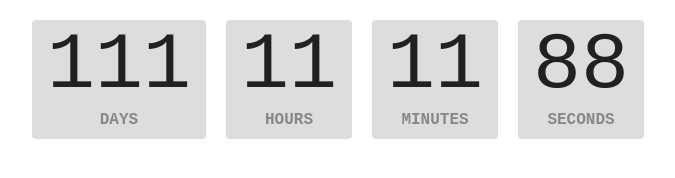
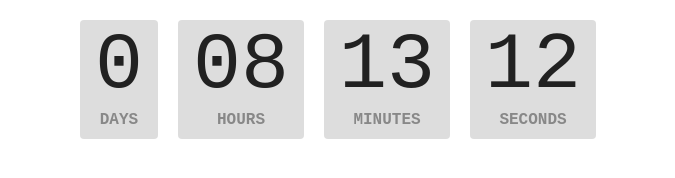
Before and after one commit to grig-d/goit-js-hw-11-timer, a plain HTML site: page index.html in a window 1280 px wide. Shown: the whole page, without its empty margins (302-977 px from the left). Drawn offline with Linux system fonts and the light colour scheme.

Commit message:
works as not-plugin

```diff
--- a/index.html
+++ b/index.html
@@ -10,22 +10,22 @@
   <body>
     <div class="timer" id="timer-1">
       <div class="field">
-        <span class="value" data-value="days">111</span>
+        <span class="value" data-value="days">-</span>
         <span class="label">Days</span>
       </div>
 
       <div class="field">
-        <span class="value" data-value="hours">11</span>
+        <span class="value" data-value="hours">--</span>
         <span class="label">Hours</span>
       </div>
 
       <div class="field">
-        <span class="value" data-value="mins">11</span>
+        <span class="value" data-value="mins">--</span>
         <span class="label">Minutes</span>
       </div>
 
       <div class="field">
-        <span class="value" data-value="secs">88</span>
+        <span class="value" data-value="secs">--</span>
         <span class="label">Seconds</span>
       </div>
     </div>
--- a/js/index.js
+++ b/js/index.js
@@ -6,37 +6,62 @@ const selector = '#timer-1';
 const targetDate = new Date('Apr 12, 2021').getTime();
 
 ////
-const date = Date.now();
-const time = targetDate - date;
-
-
-const days = Math.floor(time / (1000 * 60 * 60 * 24));
-const hours = Math.floor((time % (1000 * 60 * 60 * 24)) / (1000 * 60 * 60));
-const mins = Math.floor((time % (1000 * 60 * 60)) / (1000 * 60));
-const secs = Math.floor((time % (1000 * 60)) / 1000);
-
-
 
 const refs = {
-  timerById: document.querySelector(`${selector}`),
-  days: document.querySelector('[data-value="days"]'),
-  hours: document.querySelector('[data-value="hours"]'),
-  mins: document.querySelector('[data-value="mins"]'),
-  secs: document.querySelector('[data-value="secs"]'),
+  //   timerById: document.querySelector(`${selector}`),
+  days: document.querySelector(`${selector} [data-value="days"]`),
+  hours: document.querySelector(`${selector} [data-value="hours"]`),
+  mins: document.querySelector(`${selector} [data-value="mins"]`),
+  secs: document.querySelector(`${selector} [data-value="secs"]`),
 };
 
+// updateTimerFace(days, hours, mins, secs);
+
+function updateTimerFace(days, hours, mins, secs) {
+  refs.days.textContent = `${days}`;
+  refs.hours.textContent = `${hours}`;
+  refs.mins.textContent = `${mins}`;
+  refs.secs.textContent = `${secs}`;
+}
+
+function pad(value) {
+  return String(value).padStart(2, '0');
+}
+
+function startCountdown() {
+  setInterval(() => {
+    const date = Date.now();
+    const time = targetDate - date;
+    const days = Math.floor(time / (1000 * 60 * 60 * 24));
+    const hours = pad(
+      Math.floor((time % (1000 * 60 * 60 * 24)) / (1000 * 60 * 60)),
+    );
+    const mins = pad(Math.floor((time % (1000 * 60 * 60)) / (1000 * 60)));
+    const secs = pad(Math.floor((time % (1000 * 60)) / 1000));
+    updateTimerFace(days, hours, mins, secs);
+  }, 1000);
+}
+
+startCountdown();
+
+// setInterval(() => {
+//   const currentTime = Date.now();
+//   const deltaTime = currentTime - startTime;
+//   const time = this.getTimeComponents(deltaTime);
+//   this.onTick(time);
+// }, 1000);
 
 /////////
 
-console.log(time);
+// console.log(time);
 
-console.log(days, hours, mins, secs);
+// console.log(days, hours, mins, secs);
 
-console.log(refs.timerById);
-console.log('days', refs.days);
-console.log('hours', refs.hours);
-console.log('mins', refs.mins);
-console.log('secs', refs.secs);
+// console.log(refs.timerById);
+// console.log('days', refs.days);
+// console.log('hours', refs.hours);
+// console.log('mins', refs.mins);
+// console.log('secs', refs.secs);
 
 ////////
 // Создай плагин настраиваемого таймера, который ведет обратный отсчет до предварительно определенной даты.
```
